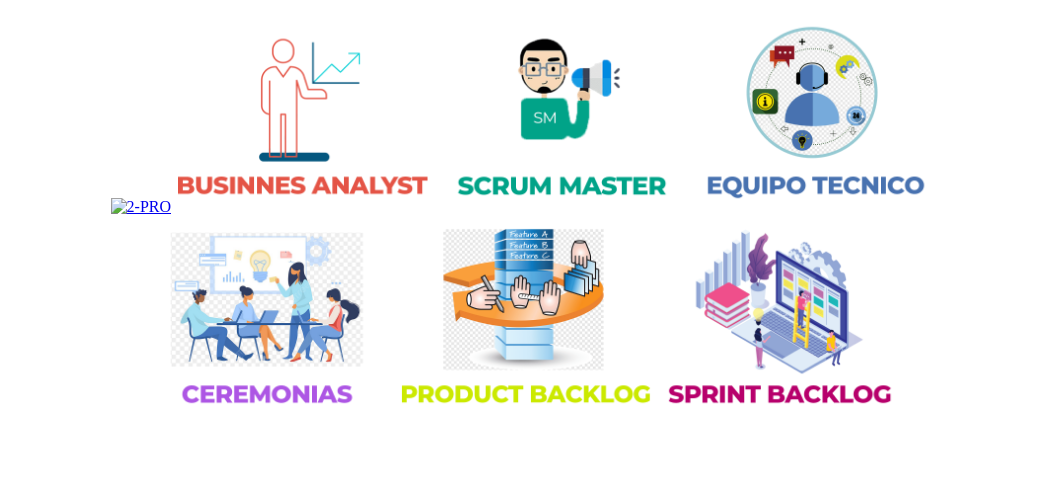
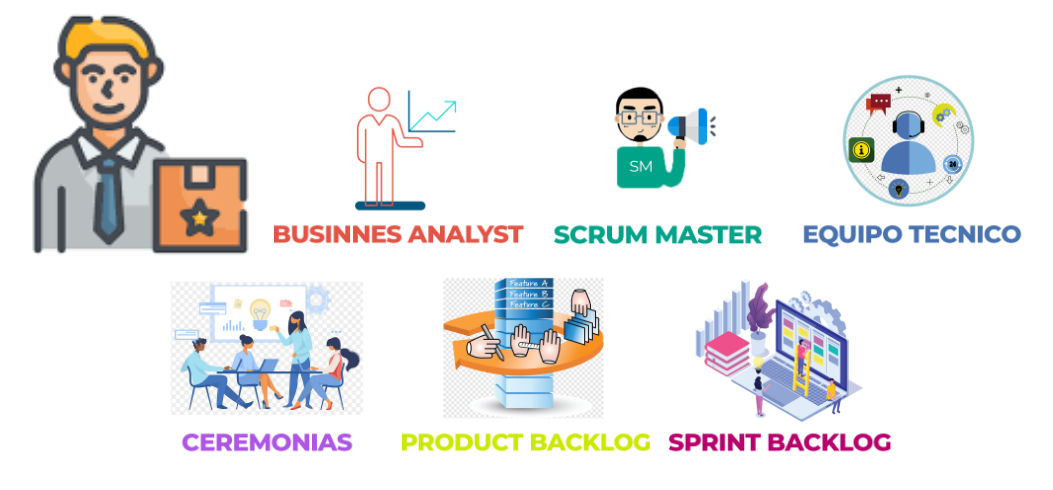
Before and after one commit to pry-castillo/pry-castillo.github.io, a plain HTML site: page 1_LinkAgil/index.html in a window 1280 px wide. Shown: the whole page, without its empty margins (114-1167 px from the left). Drawn offline with Linux system fonts and the light colour scheme.

Commit message:
Update index.html

```diff
--- a/1_LinkAgil/index.html
+++ b/1_LinkAgil/index.html
@@ -11,7 +11,7 @@
 
             <div class="content">
 
-                <a href="https://pry-castillo.github.io/2_LinkPO/index.html"><img src="Imagenes/2-PRO.png" alt="2-PRO" style="width: 20%;height: 10%;"></a>
+                <a href="https://pry-castillo.github.io/2_LinkPO/index.html"><img src="Imagenes/2_PRO.png" alt="2_PRO" style="width: 20%;height: 10%;"></a>
                 <a href="https://pry-castillo.github.io/3_LinkBA/index.html"><img src="Imagenes/3-BA.png" alt="3-BA" style="width: 20%;height: 10%;"></a>
                 <a href="https://pry-castillo.github.io/4_LinkSM/index.html"><img src="Imagenes/4-SM.png" alt="4-SM" style="width: 20%;height: 10%;"></a>
                 <a href="https://pry-castillo.github.io/5_LinkEquipoTecnico/index.html"><img src="Imagenes/5-equipo tecnico.png" alt="5-equipo" style="width: 20%;height: 10%;"></a>
```
